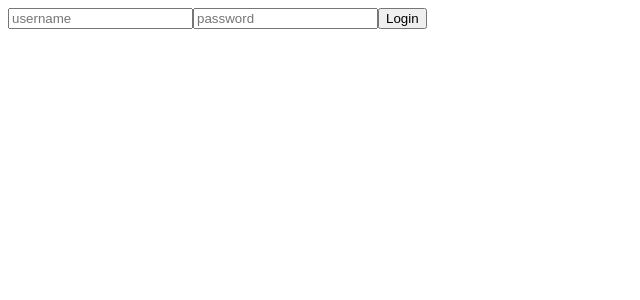
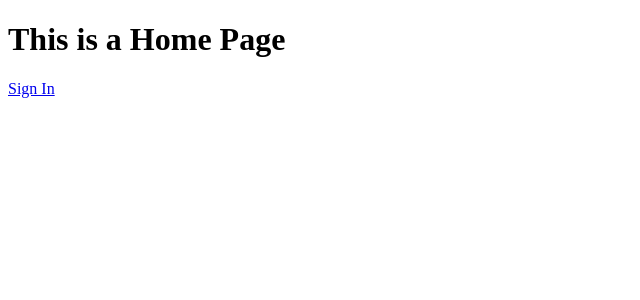
Before and after one commit to RadamantiumX/claustro, a React (Vite) app in the folder loader/shop/: page / in a window 1280 px wide. Shown: the top 300 px of the page, without its empty margins (0-640 px from the left). Built offline with nearby package versions, Linux system fonts and the light colour scheme.

Commit message:
feat: latest changes

```diff
--- a/loader/shop/src/layouts/GuestLayout.tsx
+++ b/loader/shop/src/layouts/GuestLayout.tsx
@@ -0,0 +1,9 @@
+import { Outlet } from "react-router"
+
+export default function GuestLayout() {
+  return (
+    <div>
+      <Outlet/>
+    </div>
+  )
+}
--- a/loader/shop/src/pages/Home.tsx
+++ b/loader/shop/src/pages/Home.tsx
@@ -1,9 +1,16 @@
- import Form from "../components/Form"
+import { Link } from "react-router"
 
  export default function  Home () {
   return (
     <>
-     <Form/>
+
+    <div>
+      <h1>
+      This is a Home Page
+    </h1>
+      <Link to="/signin">Sign In</Link>
+    </div>
+
     </>
   )
 }
--- /dev/null
+++ b/loader/shop/src/pages/Signin.tsx
@@ -0,0 +1,11 @@
+import Form from "../components/Form"
+import { Link } from "react-router"
+
+export default function Signin() {
+  return (
+    <div>
+      <Form/>
+      <Link to="/">Back</Link>
+    </div>
+  )
+}
```
Also changed, not shown: loader/shop/src/layouts/DefaultLayout.tsx (+10 -0 lines), loader/shop/src/router/router.ts (+15 -1 lines).
